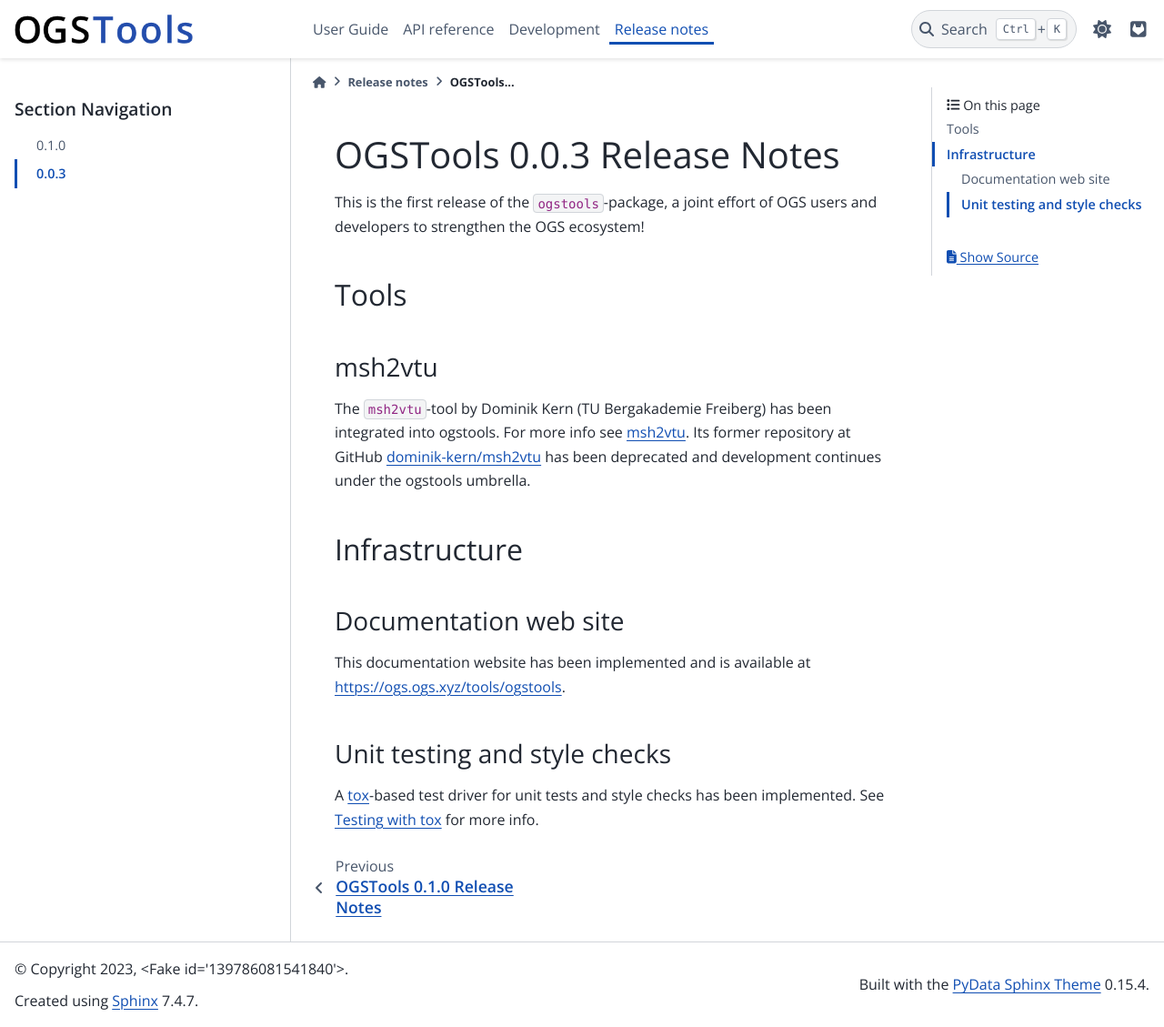
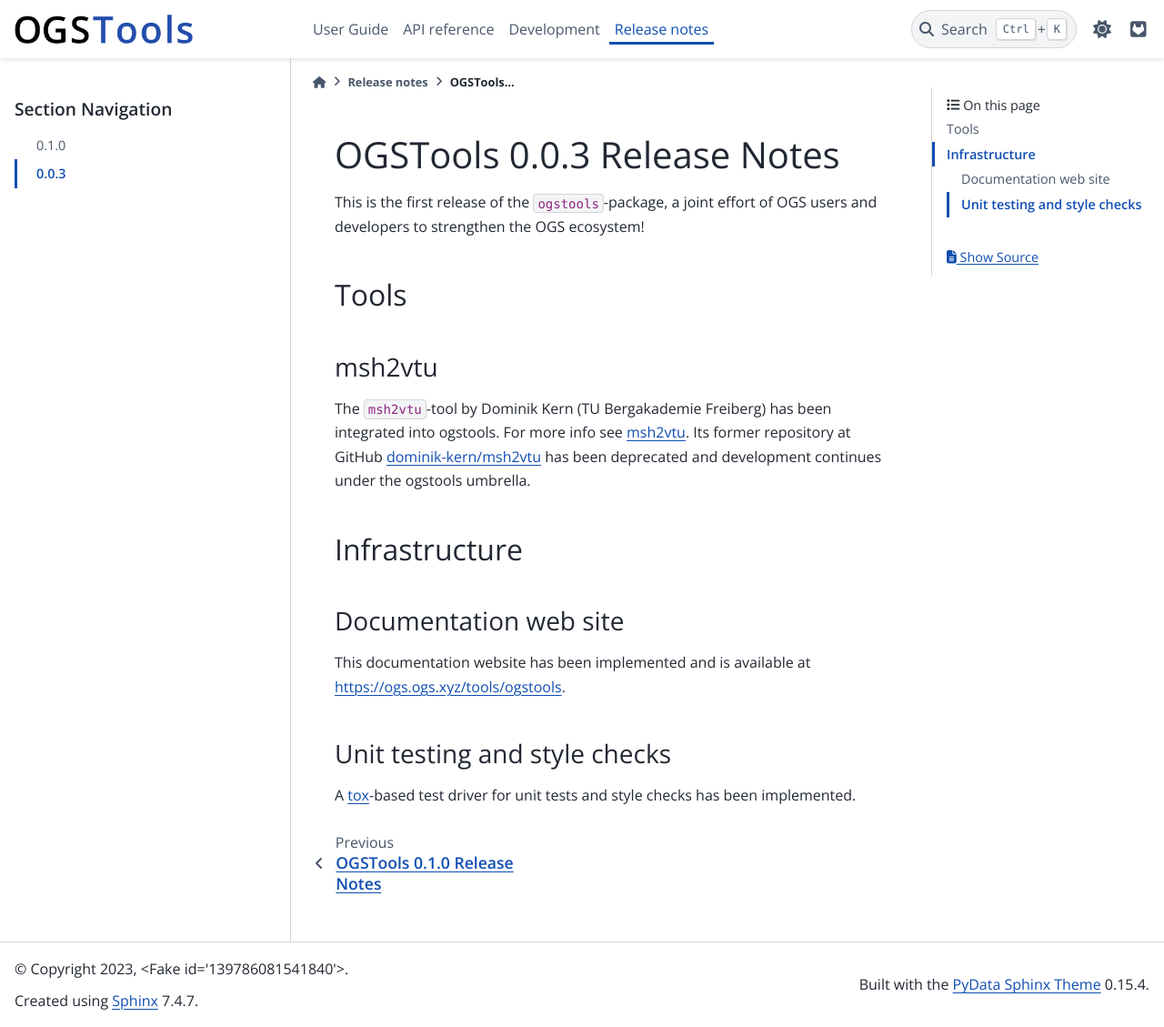
Before and after one commit to ufz/ogstools, a Sphinx documentation site: the page built from docs/releases/ogstools-0.0.3.md, in a window 1280 px wide and 1129 px high. Shown: the whole window at 91% size. Built offline with Sphinx 7.4.7 and the PyData theme 0.15.4, drawn with Linux system fonts in a browser that asks for light colours; pages that are not in the unit, such as notebooks, are missing from menus; the version number could not be read and is left out.

Commit message:
[project,docs] Removed tox.

```diff
--- a/docs/releases/ogstools-0.0.3.md
+++ b/docs/releases/ogstools-0.0.3.md
@@ -16,4 +16,4 @@
 
 ### Unit testing and style checks
 
-A [tox](https://tox.wiki)-based test driver for unit tests and style checks has been implemented. See [](../development/index.md#testing-with-tox) for more info.
+A [tox](https://tox.wiki)-based test driver for unit tests and style checks has been implemented.
--- a/pyproject.toml
+++ b/pyproject.toml
@@ -43,7 +43,7 @@
 feflow2ogs = 'ogstools.feflowlib._cli:cli'
 
 [project.optional-dependencies]
-dev = ["pre-commit>=2.20", "tox>=4.1", "build", "black"]
+dev = ["pre-commit>=2.20", "build", "black"]
 test = ["pytest", "coverage", "gmsh"]
 docs = [
   "sphinx",
```
Also changed, not shown: docs/development/index.md (+0 -25 lines).
